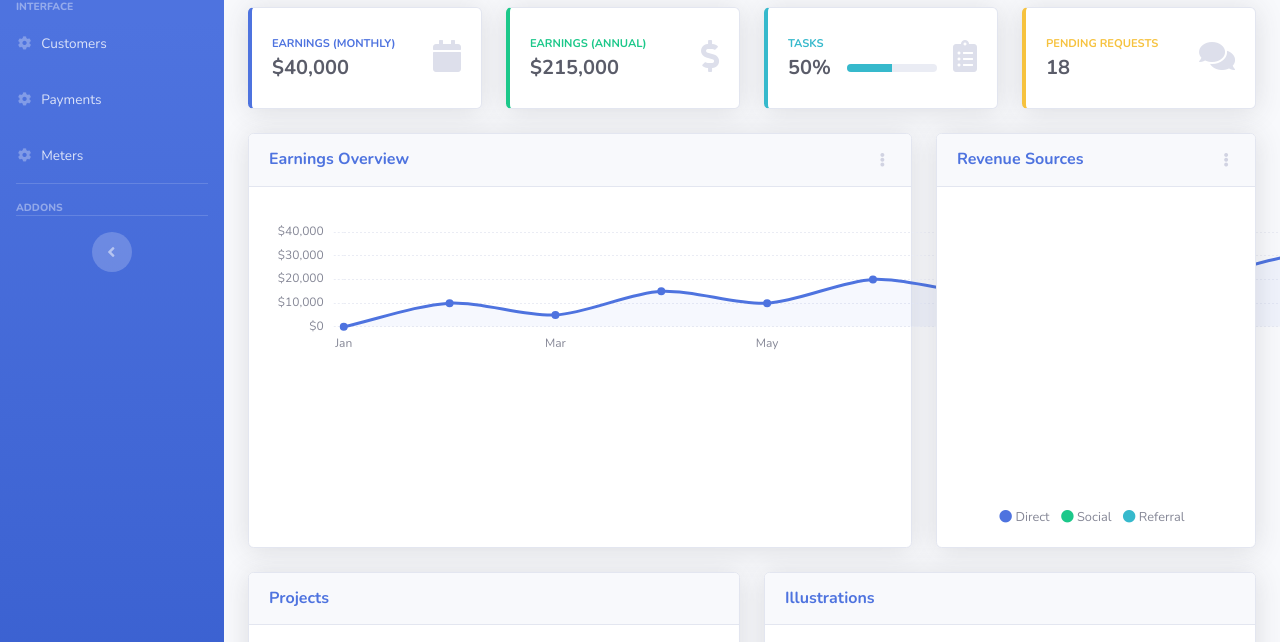
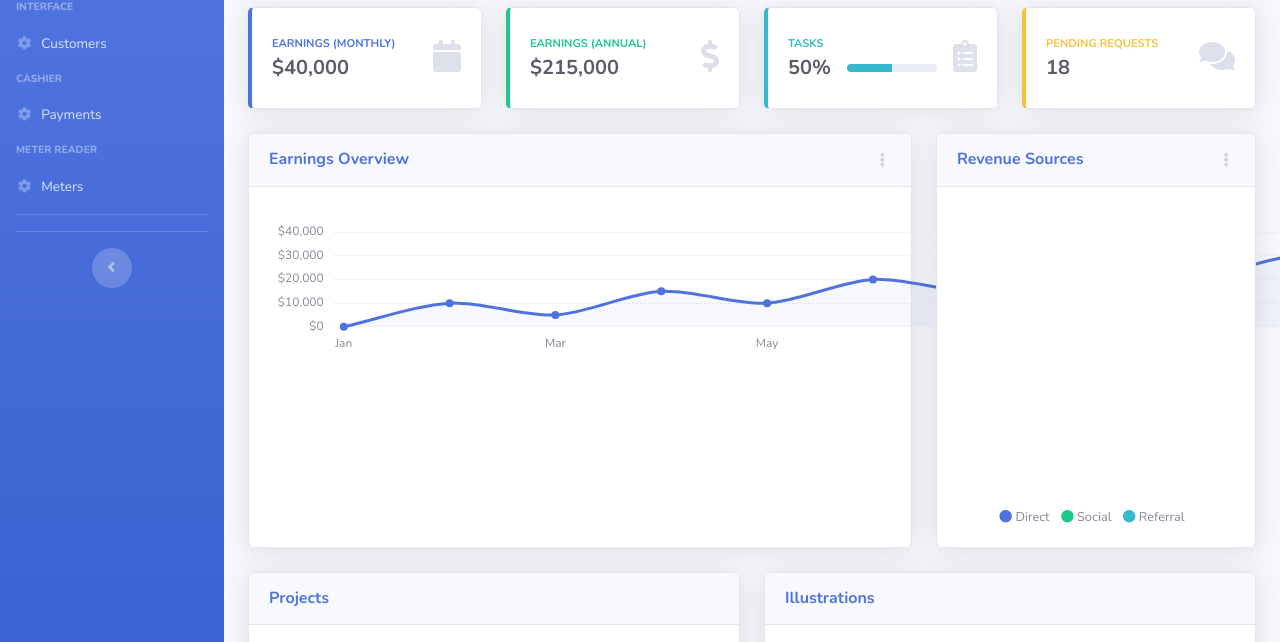
Before and after one commit to marcoyimyaem/webacmeprototype, a website with bundled scripts: page index.html in a window 1280 px wide. Shown: the part 145-787 px from the top of the page. Built offline with nearby package versions, Linux system fonts and the light colour scheme.

Commit message:
added navigation

```diff
--- a/index.html
+++ b/index.html
@@ -77,11 +77,17 @@
                     <i class="fas fa-fw fa-cog"></i>
                     <span>Customers</span></a>
             </li>
+            <div class="sidebar-heading">
+                Cashier
+            </div>
             <li class="nav-item">
                 <a class="nav-link" href="charts.html">
                     <i class="fas fa-fw fa-cog"></i>
                     <span>Payments</span></a>
             </li>
+            <div class="sidebar-heading">
+                Meter Reader
+            </div>
             <li class="nav-item">
                 <a class="nav-link" href="charts.html">
                     <i class="fas fa-fw fa-cog"></i>
@@ -94,9 +100,7 @@
             <hr class="sidebar-divider">
 
             <!-- Heading -->
-            <div class="sidebar-heading">
-                Addons
-            </div>
+
 
 
 
```
Also changed, not shown: .travis.yml (added), 2 other files.
